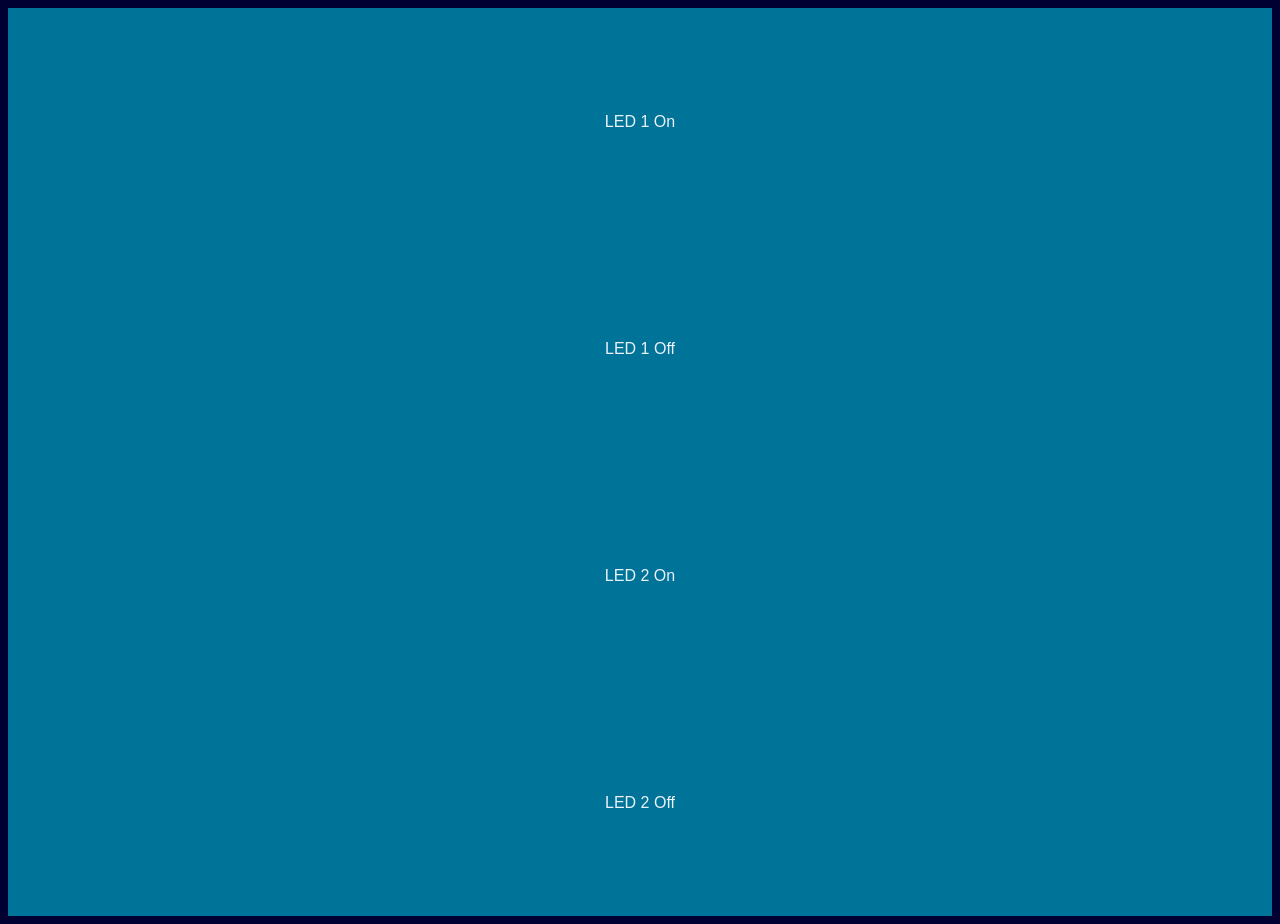
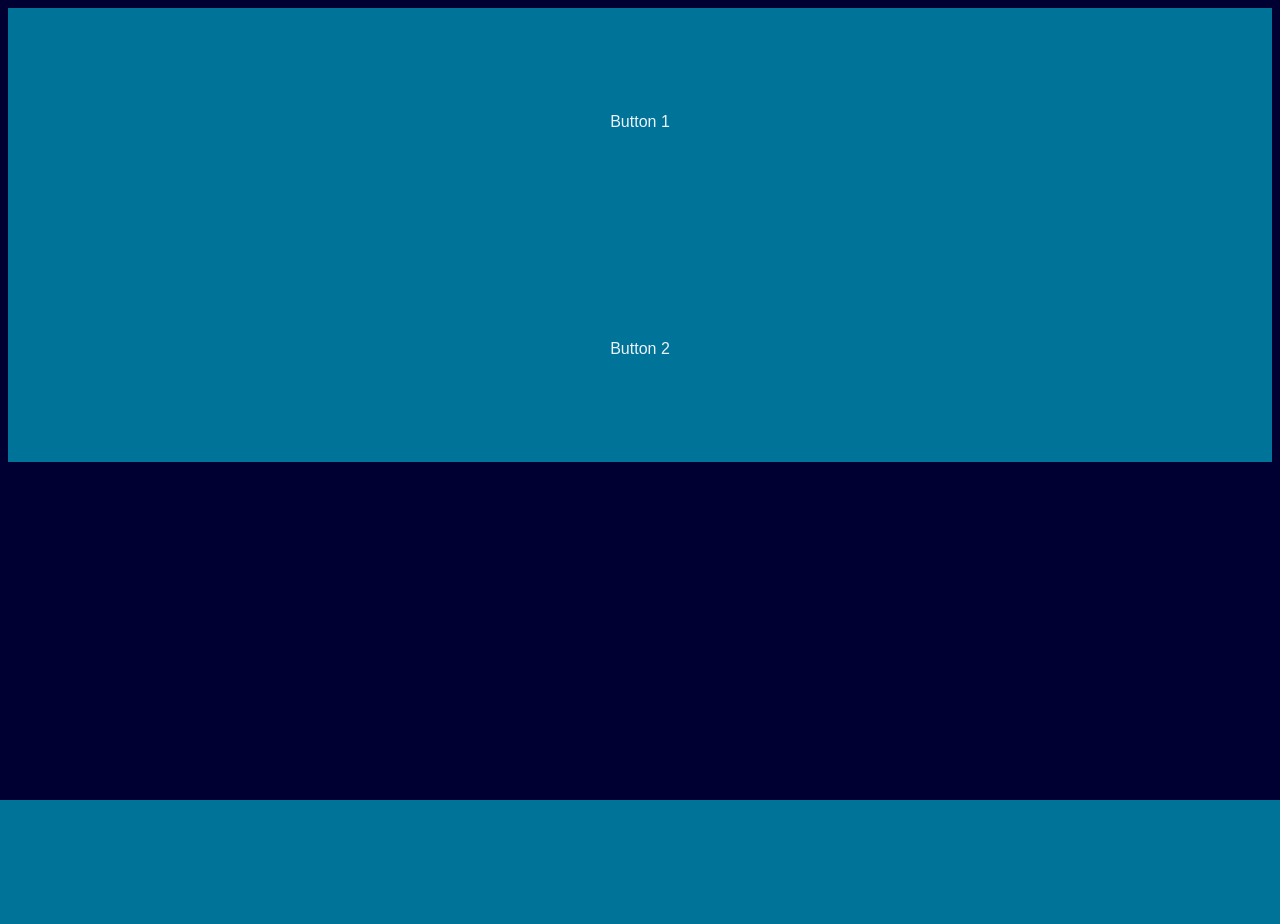
Before and after one commit to omckenn37/EG4_Trebuchet, a Flask app: page / in a window 1280 px wide. After the commit the page ends 800 px from the top, so only its background shows below. Run offline with Flask 2, Linux system fonts and the light colour scheme.

Commit message:
Flask Cleaned - should be able to start trebuchet flask thursday

```diff
--- a/Flask/trebuchetFlask/app.py
+++ b/Flask/trebuchetFlask/app.py
@@ -12,33 +12,22 @@ app = Flask(__name__)
 def index():
 	print(request.method)
 	if request.method == "POST":
-	        if request.form.get('button1') == 'button1':
+	       if request.form.get('button1') == 'button1':
                 	# pass
                		print("button1")
 
-		elif request.form.get('button2') == 'button2':
+	       elif request.form.get('button2') == 'button2':
                 	# pass # do something else
                 	print("button2")
 
-
-            	elif request.form.get('button3') == 'button3':
-                	# pass # do something else
-                	print("button3")
-
-
-            	elif  request.form.get('button4') == 'button4':
-                	# pass # do something else
-                	print("button4")
-
-
-            	else:
+	       else:
                 	# pass # unknown
                 	return render_template("index.html")
 
-        elif request.method == 'GET':
+	elif request.method == 'GET':
             # return render_template("index.html")
             print("No Post Back Call")
-        return render_template("index.html")
+	return render_template("index.html")
 
 
 if __name__ == "__main__":
--- a/Flask/trebuchetFlask/templates/index.html
+++ b/Flask/trebuchetFlask/templates/index.html
@@ -29,14 +29,6 @@ button:active{
 
 }
 
-.btn3 {
-	background-color: #007399;
-}
-
-.btn4 {
-	background-color: #007399;
-}
-
 
 body{
 background-color: #000033;
@@ -48,11 +40,8 @@ background-color: #000033;
 {{msg}}
 
 <form method="POST">
-     <button type="submit" name="button1" class="button btn1" value="button1">LED 1 On</button>
-     <button type="submit" name="button2" class="button btn2" value="button2">LED 1 Off</button>
-     <button type="submit" name="button3" class="button btn3" value="button3">LED 2 On</button>
-     <button type="submit" name="button4" class="button btn4" value="button4">LED 2 Off</button>
-
+     <button type="submit" name="button1" class="button btn1" value="button1">Button 1</button>
+     <button type="submit" name="button2" class="button btn2" value="button2">Button 2</button>
 </form>
 </body>
 </html>
```
